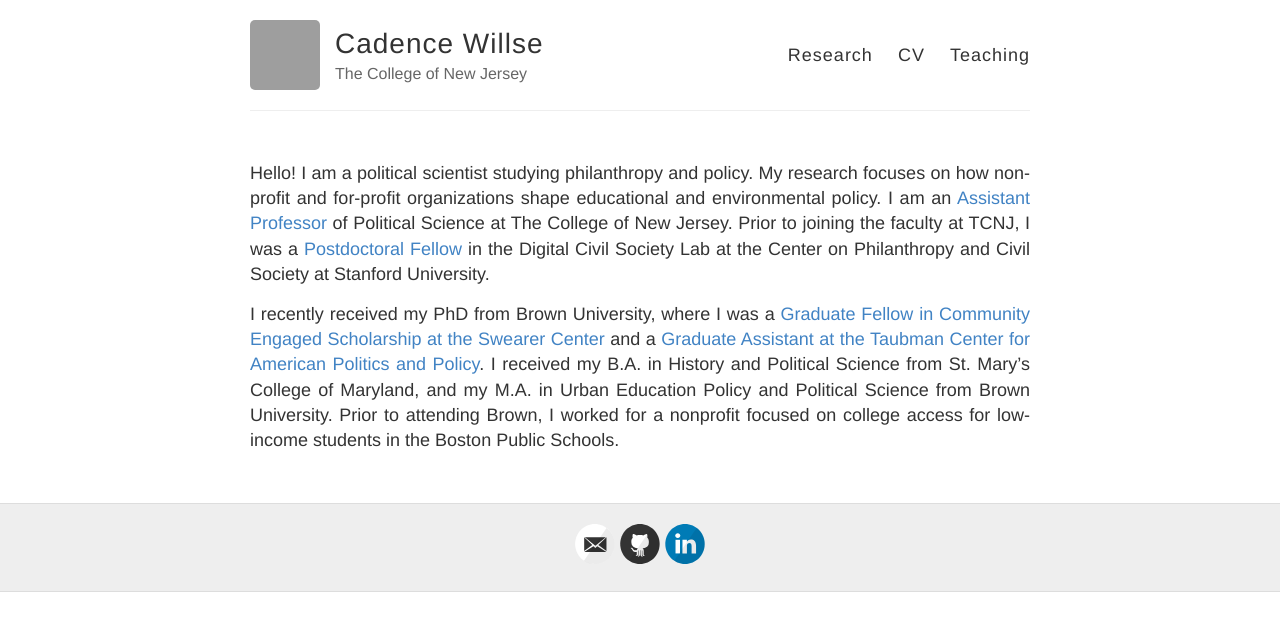
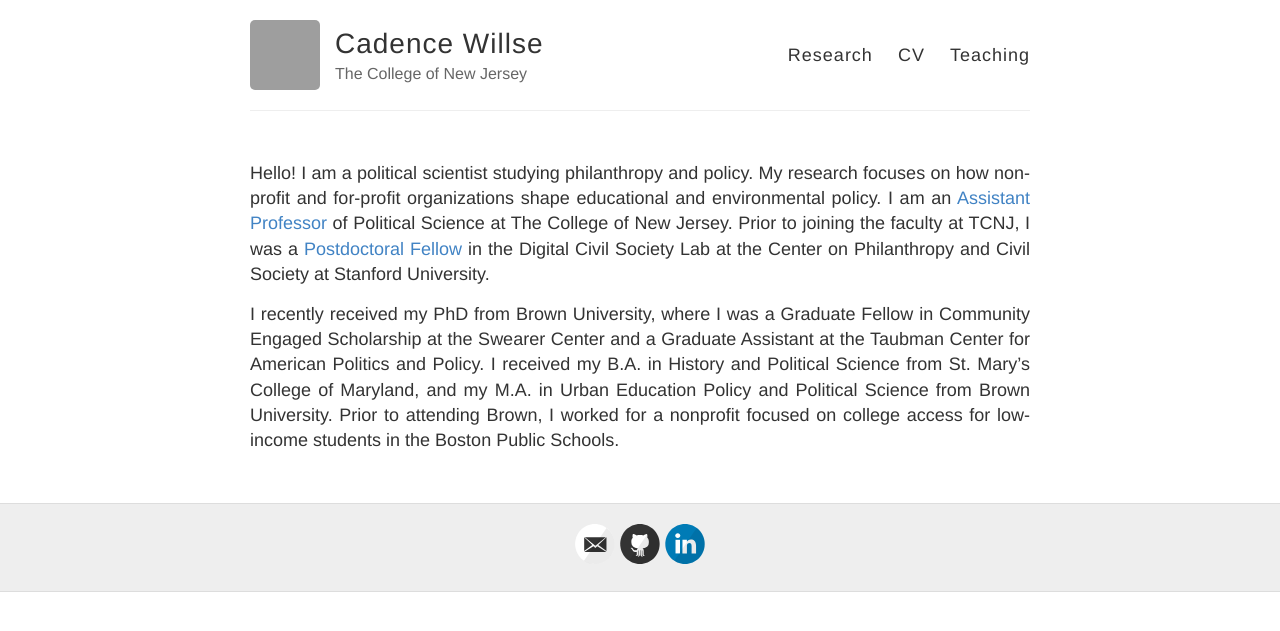
Before and after one commit to cadencewillse/cadencewillse.github.io, a Jekyll site: the page built from index.md, in a window 1280 px wide. Shown: the top 631 px of the page. Built offline with Jekyll 4.4.1, drawn with Linux system fonts in a browser that asks for light colours; part of the change alters nothing that is shown; grey boxes are pictures that could not be loaded.

```diff
--- a/index.md
+++ b/index.md
@@ -4,4 +4,4 @@ layout: default
 
 Hello! I am a political scientist studying philanthropy and policy. My research focuses on how non-profit and for-profit organizations shape educational and environmental policy. I am an [Assistant Professor](https://polisci.tcnj.edu/faculty_staff/cadence-willse/) of Political Science at The College of New Jersey. Prior to joining the faculty at TCNJ, I was a [Postdoctoral Fellow](https://pacscenter.stanford.edu/person/cadence-willse/) in the Digital Civil Society Lab at the Center on Philanthropy and Civil Society at Stanford University.
 
-I recently received my PhD from Brown University, where I was a [Graduate Fellow in Community Engaged Scholarship at the Swearer Center](https://www.brown.edu/academics/college/swearer/people/graduate-fellows-assistants/cadence-willse) and a [Graduate Assistant at the Taubman Center for American Politics and Policy](https://watson.brown.edu/taubman/people/cadence-willse). I received my B.A. in History and Political Science from St. Mary's College of Maryland, and my M.A. in Urban Education Policy and Political Science from Brown University.  Prior to attending Brown, I worked for a nonprofit focused on college access for low-income students in the Boston Public Schools.
+I recently received my PhD from Brown University, where I was a Graduate Fellow in Community Engaged Scholarship at the Swearer Center and a Graduate Assistant at the Taubman Center for American Politics and Policy. I received my B.A. in History and Political Science from St. Mary's College of Maryland, and my M.A. in Urban Education Policy and Political Science from Brown University.  Prior to attending Brown, I worked for a nonprofit focused on college access for low-income students in the Boston Public Schools.
```
